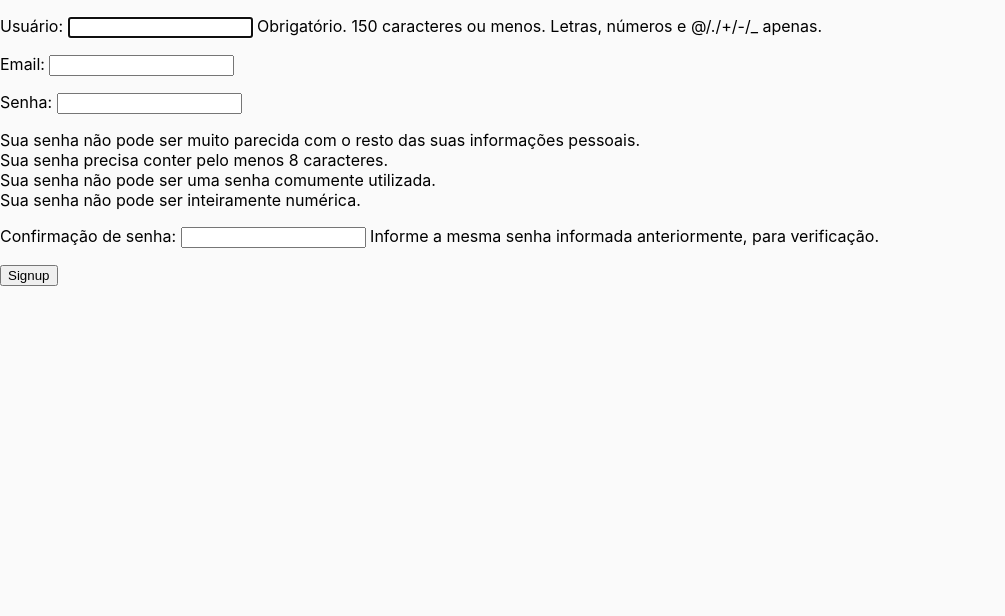
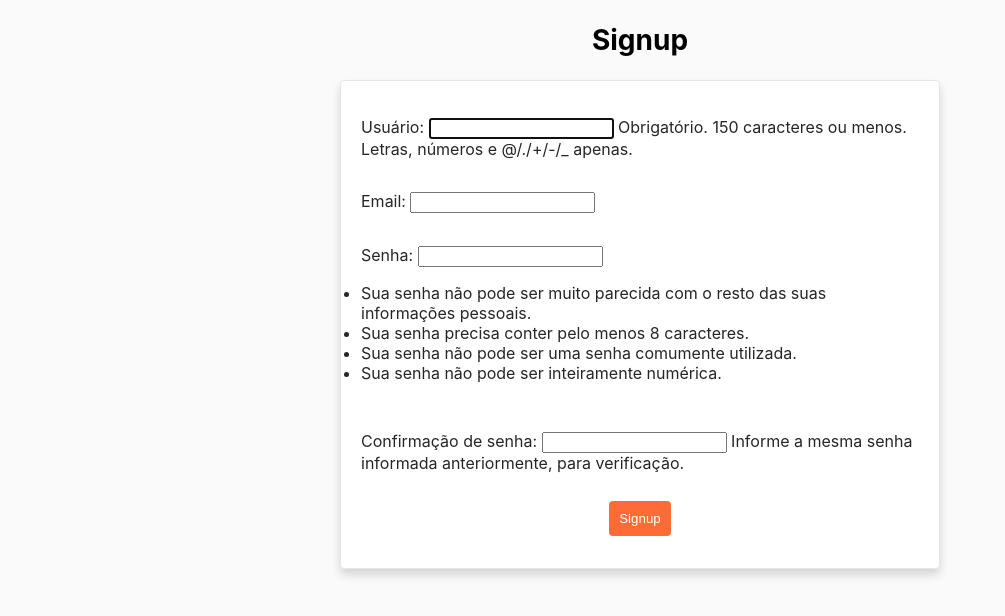
Before and after one commit to pamella/djangram, a Django app: page /signup/ in a window 1280 px wide. Shown: the part 61-677 px from the top of the page, without its empty margins (0-1005 px from the left). Run offline with Django 3.2, Linux system fonts and the light colour scheme.

Commit message:
Add simple styling to users form templates

```diff
--- a/static/css/style.css
+++ b/static/css/style.css
@@ -297,3 +297,58 @@ h6 {
     height: 290px;
     margin-bottom: 16px;
 }
+
+
+/* TEMPLATE: SIMPLE FORM */
+.simple-container {
+    display: flex;
+    flex-direction: column;
+    align-items: center;
+    background-color: var(--color-light-gray);
+}
+
+.simple-form {
+    position: relative;
+    display: flex;
+    flex-direction: column;
+    width: 450px;
+    margin-bottom: 40px;
+    padding: 20px;
+    box-sizing: border-box;
+    background-color: white;
+    border: 1px solid var(--color-border);
+    border-radius: 4px;
+    box-shadow: var(--card-shadow);
+    color: var(--color-new-black);
+    overflow: hidden;
+}
+
+.simple-input-submit {
+    align-self: center;
+    margin: 12px 0px;
+    padding: 8px;
+    box-sizing: border-box;
+    border-radius: 4px;
+    border: 2px solid transparent;
+    background-color: var(--color-new-orange);
+    font-weight: 500;
+    color: white;
+    transition: 0.4s ease;
+    cursor: pointer;
+}
+
+.simple-input-submit:hover {
+    background-color: white;
+    color: var(--color-new-orange);
+    border: 2px solid var(--color-new-orange);
+}
+
+
+/* TEMPLATE: SIGNUP */
+.signup-form {
+    width: 600px;
+}
+
+/* .signup-form ul, .signup-form .helptext {
+    display: none;
+} */
--- a/templates/users/signup_user.html
+++ b/templates/users/signup_user.html
@@ -6,14 +6,15 @@
 
 
 {% block body %}
-<section>
-    <div>
-        <form method="post">
+<section class="signup-user-section">
+    <div class="signup-user-container simple-container">
+        <h2>Signup</h2>
+        <form class="signup-form simple-form" method="post">
             {% csrf_token %}
 
             {{ form.as_p }}
 
-            <input type="submit" value="Signup">
+            <input class="simple-input-submit" type="submit" value="Signup">
         </form>
     </div>
 </section>
```
Also changed, not shown: templates/users/login.html (+5 -3 lines).
